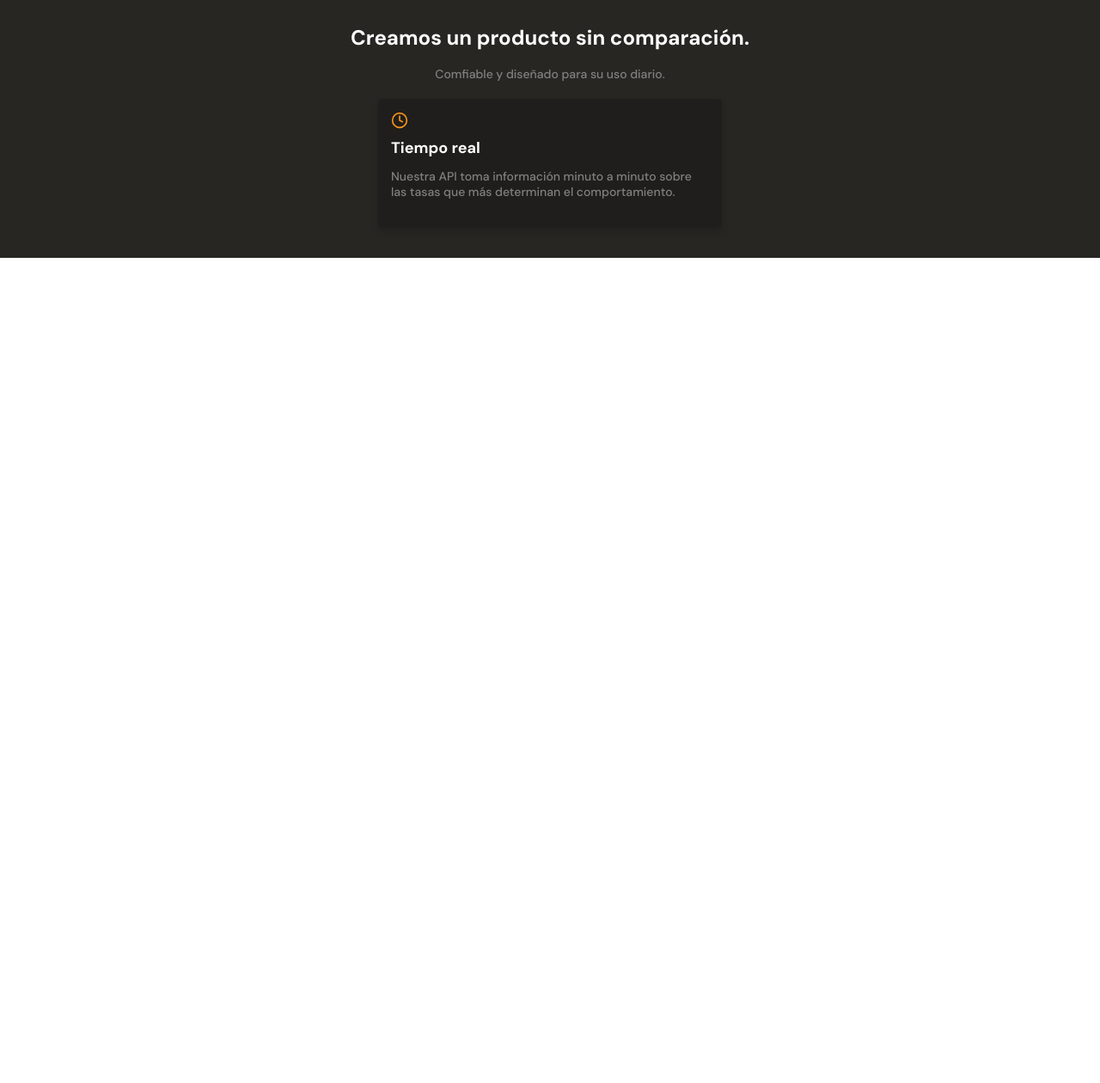
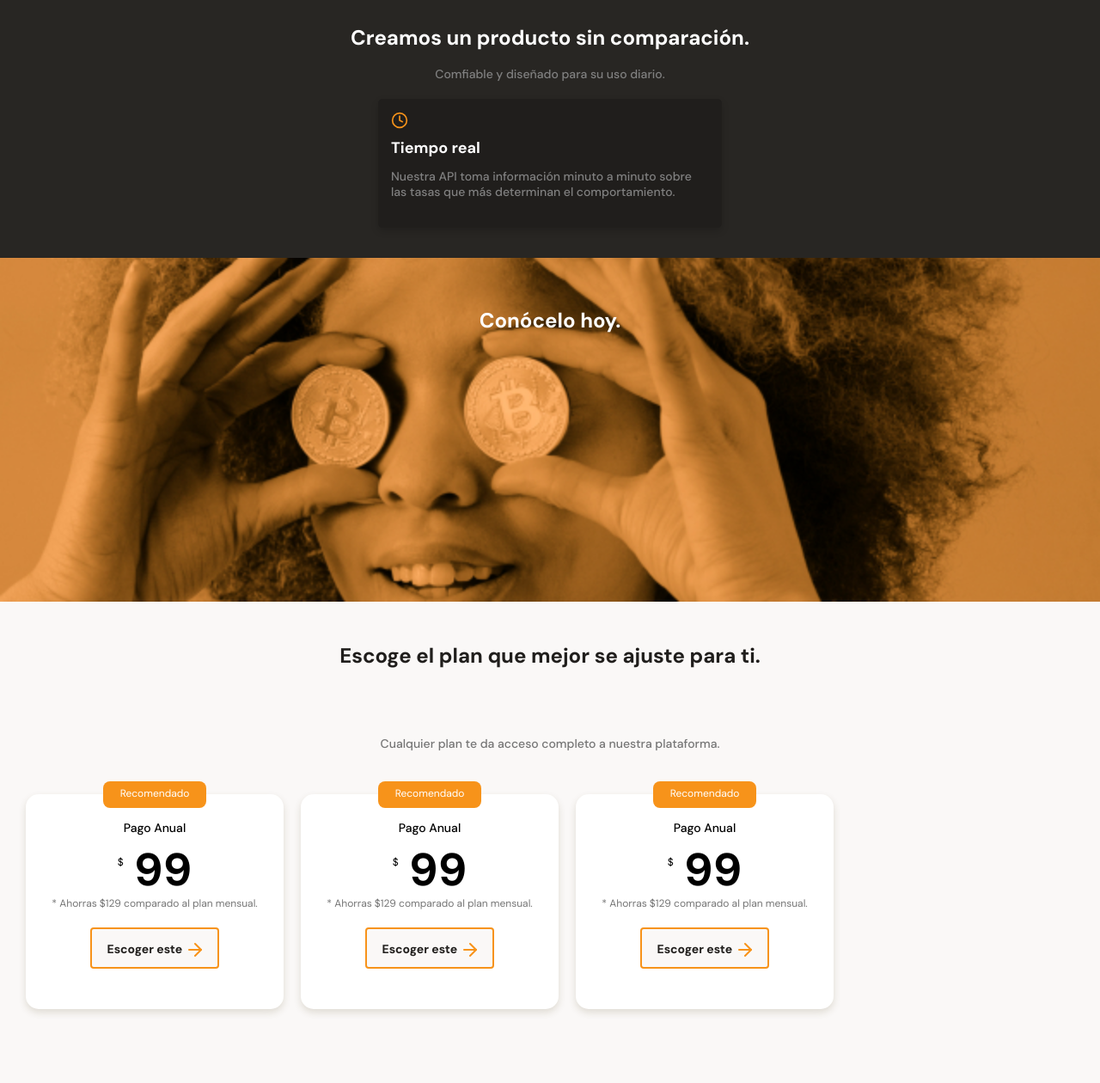
Before and after one commit to montesillo/Curso-de-Responsive-Design-Maquetacion-Mobile-First, a plain HTML site: page index.html in a window 1280 px wide. Shown: the part 1195-2455 px from the top of the page at 86% size. Before the commit the page ends 1495 px from the top, so only its background shows below. Drawn offline with Linux system fonts and the light colour scheme.

Commit message:
Creación de tarjetas

```diff
--- a/index.html
+++ b/index.html
@@ -11,11 +11,11 @@
 </head>
 <body>
     <header>
-        <img src="./assets/imgs/logo.svg" alt="">
+        <img src="./assets/imgs/logo.svg" alt="Logo">
         <div class="header__title-container">
             <h1>La próxima revolución en el intercambio de cripto monedas</h1>
             <p>Batatabit te ayuda a navegar entre los diferentes precios y tendencias.</p>
-            <a href="" class="header--button">Conoce nuestros planes <span></span></a>
+            <a href="#plans" class="header--button">Conoce nuestros planes <span></span></a>
         </div>
     </header>
     <main>
@@ -68,8 +68,44 @@
                 </article>
             </section>
         </section>
-        <section></section>
-        <section></section>
+        <section class="bitcoin-img-container">
+            <h2>Conócelo hoy.</h2>
+        </section>
+        <section id="plans" class="main-plans-container">
+            <div class="plans--title">
+                <h2>Escoge el plan que mejor se ajuste para ti.</h2>
+                <p>Cualquier plan te da acceso completo a nuestra plataforma.</p>
+            </div>
+            <section class="plans-container--slider">
+                <article class="plans-container--card">
+                    <p class="recommended">Recomendado</p>
+                    <div class="plan-info-container">
+                        <h3 class="plan-card--title">Pago Anual</h3>
+                        <p class="plan-card--price"><span>$</span> 99</p>
+                        <p class="plan-card--saving">* Ahorras $129 comparado al plan mensual.</p>
+                        <button class="plan-card--ca">Escoger este <span></span></button>
+                    </div>
+                </article>
+                <article class="plans-container--card">
+                    <p class="recommended">Recomendado</p>
+                    <div class="plan-info-container">
+                        <h3 class="plan-card--title">Pago Anual</h3>
+                        <p class="plan-card--price"><span>$</span> 99</p>
+                        <p class="plan-card--saving">* Ahorras $129 comparado al plan mensual.</p>
+                        <button class="plan-card--ca">Escoger este <span></span></button>
+                    </div>
+                </article>
+                <article class="plans-container--card">
+                    <p class="recommended">Recomendado</p>
+                    <div class="plan-info-container">
+                        <h3 class="plan-card--title">Pago Anual</h3>
+                        <p class="plan-card--price"><span>$</span> 99</p>
+                        <p class="plan-card--saving">* Ahorras $129 comparado al plan mensual.</p>
+                        <button class="plan-card--ca">Escoger este <span></span></button>
+                    </div>
+                </article>
+            </section>
+        </section>
     </main>
 </body>
 </html>
--- a/styles.css
+++ b/styles.css
@@ -251,7 +251,7 @@ main{
     width: 90%;
     min-width: 288px;
     max-width: 400px;
-    height: 150px;
+    min-height: 150px;
     margin: 15px auto;
     padding: 15px;
     background-color: var(--black);
@@ -281,3 +281,122 @@ main{
     line-height: 1.8rem;
     color: #808080;
 }
+.bitcoin-img-container{
+    width: 100%;
+    min-width: 320px;
+    height: 50vh;
+    background-image: url('./assets/imgs/bitcoinbaby2x.jpg');
+    background-position: center;
+    background-size: cover;
+    background-repeat: no-repeat;
+    text-align: center;
+}
+.bitcoin-img-container h2{
+    padding-top: 60px;
+    font-size: 2.4rem;
+    font-weight: bold;
+    line-height: 2.6rem;
+    color: var(--just-white);
+}
+.main-plans-container{
+    width: 100%;
+    min-width: 320px;
+    padding-bottom: 70px;
+    text-align: center;
+}
+.plans--title{
+    width: 90%;
+    min-width: 288px;
+    height: auto;
+    margin: 0 auto;
+}
+.plans--title h2{
+    padding-top: 50px;
+    font-size: 2.4rem;
+    font-weight: bold;
+    line-height: 2.6rem;
+    color: var(--black);
+    margin-bottom: 50px;
+}
+.plans--title p{
+    padding-top: 30px;
+    font-size: 1.4rem;
+    font-weight: 500;
+    line-height: 1.8rem;
+    color: #757575;
+}
+.plans-container--slider{
+    display: flex;
+    height: 316px;
+    overflow-x: scroll;
+    overscroll-behavior-x: contain;
+    scroll-snap-type: x proximity;
+    margin: 0 20px;
+}
+.plans-container--card{
+    position: relative;
+    scroll-snap-align: center;
+    width: 70%;
+    min-width: 230px;
+    max-width: 300px;
+    height: 250px;
+    margin: 50px 10px 0;
+    padding: 0 15px;background-color: var(--just-white);
+    border-radius: 15px;
+    box-shadow: 0 4px 8px rgba(89, 73, 30, 0.16);
+}
+.recommended{
+    position: absolute;
+    width: 120px;
+    height: 31px;
+    left: calc(50% - 60px);
+    top: -15px;
+    font-size: 1.2rem;
+    padding: 6px;
+    background-color: var(--bitcoin-orange);
+    border-radius: 8px;
+    color: var(--just-white);
+}
+.plan-card--title{
+    padding-top: 30px;
+    font-size: 1.4rem;
+    font-weight: 500;
+    line-height: 1.8rem;
+    color: black;
+}
+.plan-card--price{
+    padding: 5px 0;
+    font-size: 5.3rem;
+    font-weight: bold;
+    line-height: 5.3rem;
+    color: black;
+}
+.plan-card--price span{
+    font-size: 1.2rem;
+    font-weight: 300;
+    vertical-align: text-top;
+}
+.plan-card--saving{
+    font-size: 1.2rem;
+    color: #757575;
+}
+.plan-card--ca{
+    width: 150px;
+    height: 48px;
+    font-family: 'DM Sans', sans-serif;
+    margin-top: 20px;
+    background-color: var(--off-white);
+    border: 2px solid var(--bitcoin-orange);
+    border-radius: 4px;
+    font-size: 1.4rem;
+    font-weight: bold;
+    line-height: 1.8rem;
+    color: var(--black);
+}
+.plan-card--ca span{
+    display: inline-block;
+    width: 20px;
+    height: 20px;
+    background-image: url('./assets/icons/orange-right-arrow.svg');
+    vertical-align: text-bottom;
+}
```
